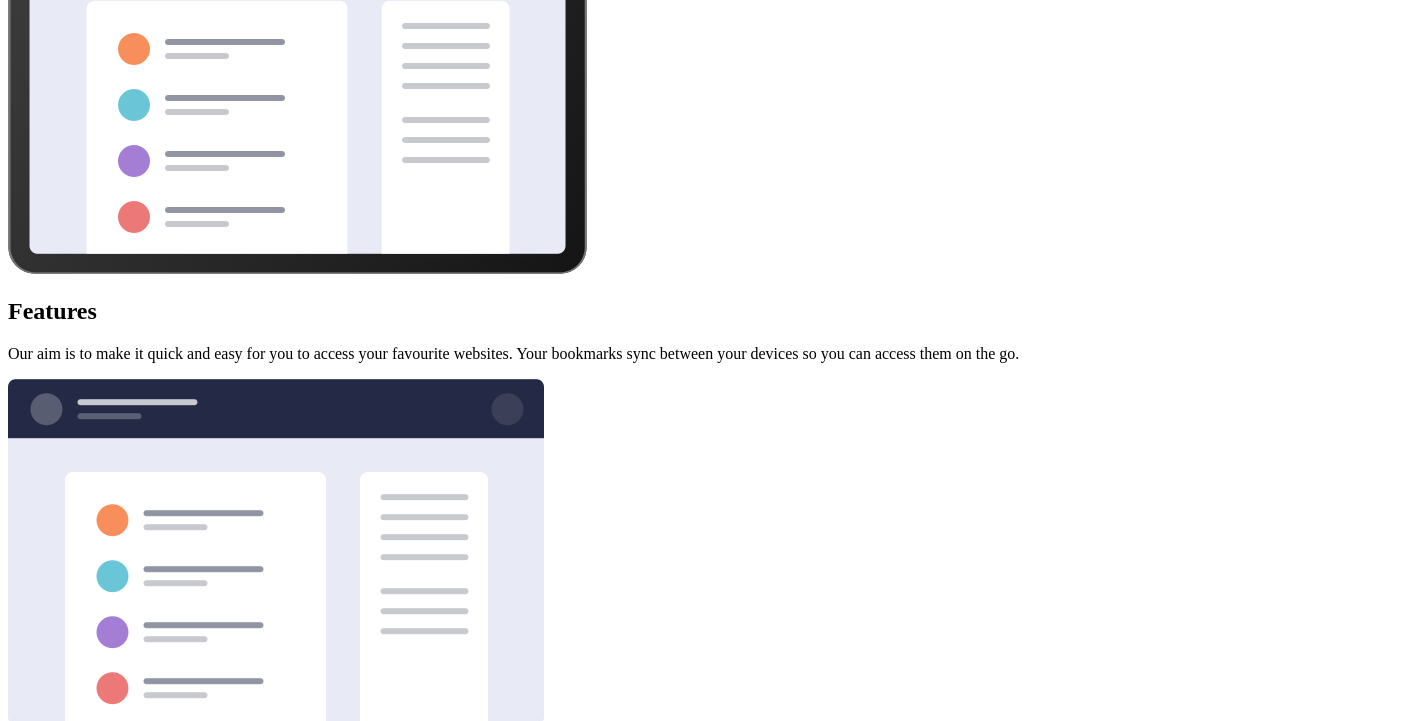
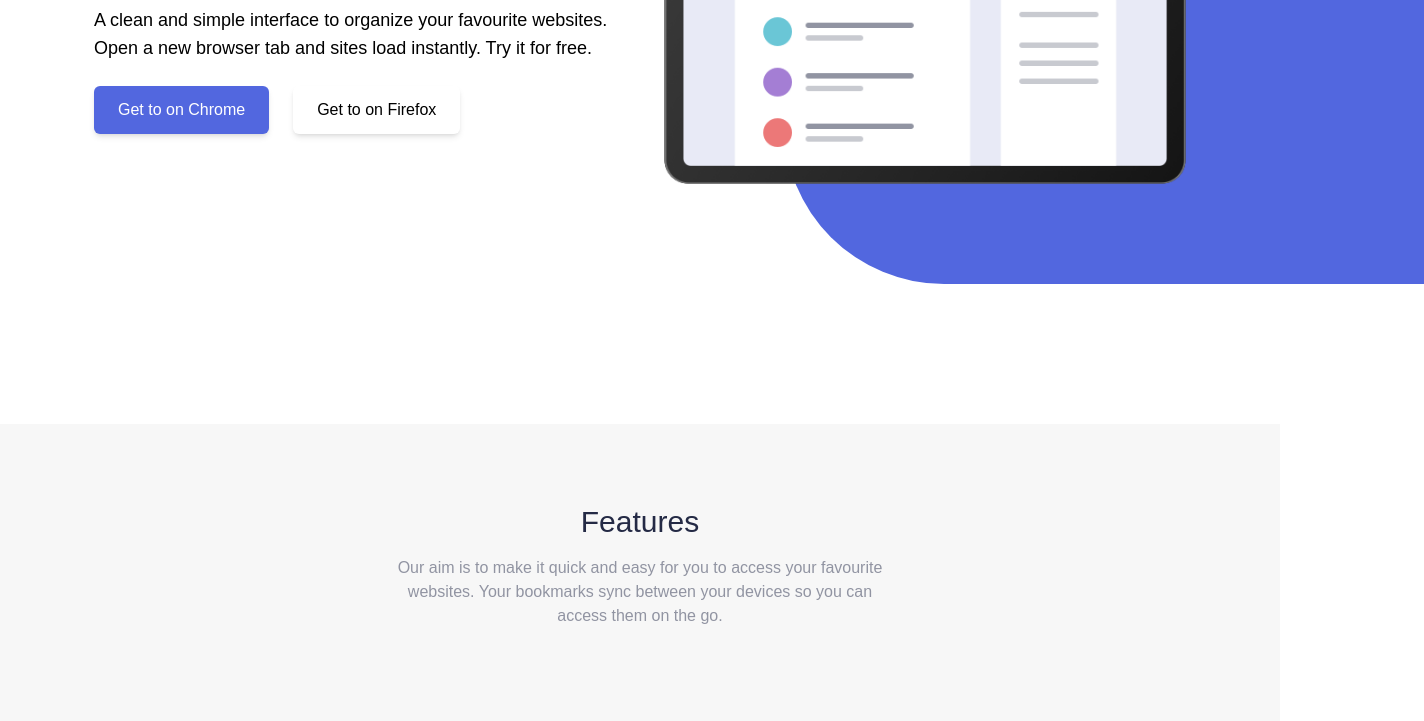
Before and after one commit to skin93/bookmark-landing-page, a website: page public/index.html in a window 1280 px wide. Shown: the part 396-1117 px from the top of the page, 1424 px wide, since content can reach past the window. Drawn offline with Linux system fonts and the light colour scheme; the site is published under a folder, as on GitHub Pages, so addresses that start at the root find nothing.

Commit message:
Add gh-pages, fix css style link

```diff
--- a/package.json
+++ b/package.json
@@ -3,11 +3,16 @@
   "version": "1.0.0",
   "main": "index.js",
   "scripts": {
+    "deploy": "gh-pages -d public",
     "build:tailwinds": "tailwind build -i ./src/style.css -o ./public/style.css"
   },
   "author": "Arkadiusz Ciesielski",
   "license": "MIT",
+  "homepage": "https://github.com/skin93/bookmark-landing-page",
   "devDependencies": {
     "tailwindcss": "^3.0.22"
+  },
+  "dependencies": {
+    "gh-pages": "^3.2.3"
   }
 }
--- a/public/index.html
+++ b/public/index.html
@@ -11,7 +11,7 @@
       crossorigin="anonymous"
       referrerpolicy="no-referrer"
     />
-    <link rel="stylesheet" href="/public/style.css" />
+    <link rel="stylesheet" href="./style.css" />
     <title>Bookmark Landing Page</title>
   </head>
   <body class="font-Poppins overflow-x-hidden">
```
Also changed, not shown: 1 other file.
